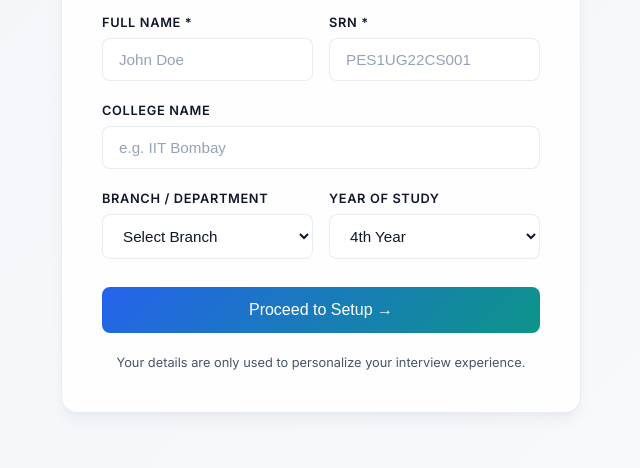
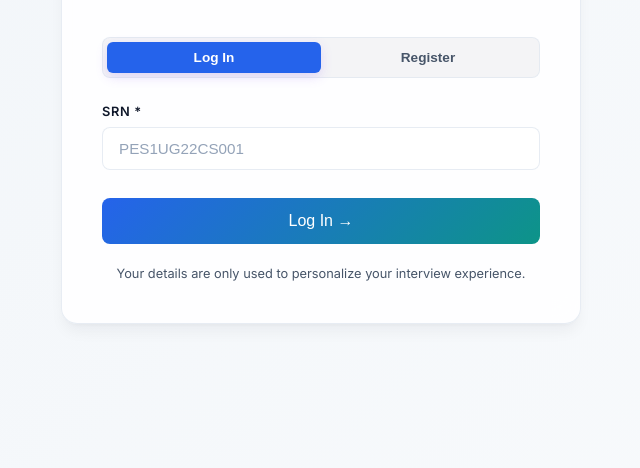
Before and after one commit to karthikachar56/interview, a website: page student_registration.html in a window 1280 px wide. Shown: the part 332-800 px from the top of the page, without its empty margins (319-959 px from the left). Drawn offline with Linux system fonts and the light colour scheme.

Commit message:
Set Log In as the default active tab on student registration page

```diff
--- a/student_registration.html
+++ b/student_registration.html
@@ -123,22 +123,22 @@
       <!-- Header -->
       <div class="header">
         <div class="avatar-icon">🎓</div>
-        <h2 id="formTitle">Student Registration</h2>
-        <p id="formDesc" style="margin-top: 0.25rem;">Enter your details to begin the AI mock interview</p>
+        <h2 id="formTitle">Student Log In</h2>
+        <p id="formDesc" style="margin-top: 0.25rem;">Enter your SRN to access your dashboard</p>
       </div>
 
       <!-- Tabs -->
       <div class="tabs-container">
-        <button type="button" id="tabRegister" class="tab-btn active">Register</button>
-        <button type="button" id="tabLogin" class="tab-btn">Log In</button>
+        <button type="button" id="tabLogin" class="tab-btn active">Log In</button>
+        <button type="button" id="tabRegister" class="tab-btn">Register</button>
       </div>
 
       <!-- Input Fields -->
       <div class="form-grid">
-        <div class="grid-row-2" id="nameSrnRow">
-          <div class="form-group" id="groupName">
+        <div class="grid-row-2" id="nameSrnRow" style="grid-template-columns: 1fr;">
+          <div class="form-group" id="groupName" style="display: none;">
             <label>Full Name *</label>
-            <input type="text" id="studentName" required placeholder="John Doe" class="input-field">
+            <input type="text" id="studentName" placeholder="John Doe" class="input-field">
           </div>
           <div class="form-group" id="groupSrn">
             <label>SRN *</label>
@@ -146,7 +146,7 @@
           </div>
         </div>
 
-        <div id="registrationFields" style="display: flex; flex-direction: column; gap: 1.25rem;">
+        <div id="registrationFields" style="display: none; flex-direction: column; gap: 1.25rem;">
           <div class="form-group">
             <label>College Name</label>
             <input type="text" id="college" placeholder="e.g. IIT Bombay" class="input-field">
@@ -185,7 +185,7 @@
 
       <!-- Submit button -->
       <button type="submit" id="submitBtn" class="btn-primary" style="width: 100%; font-size: 1rem; padding: 0.875rem;">
-        Proceed to Setup →
+        Log In →
       </button>
 
       <p style="text-align: center; margin-top: 1.25rem; color: var(--text-secondary); font-size: 0.8rem;">
@@ -218,7 +218,7 @@
     const formTitle = document.getElementById('formTitle');
     const formDesc = document.getElementById('formDesc');
 
-    let mode = 'register';
+    let mode = 'login';
 
     tabRegister.addEventListener('click', () => {
       mode = 'register';
```
